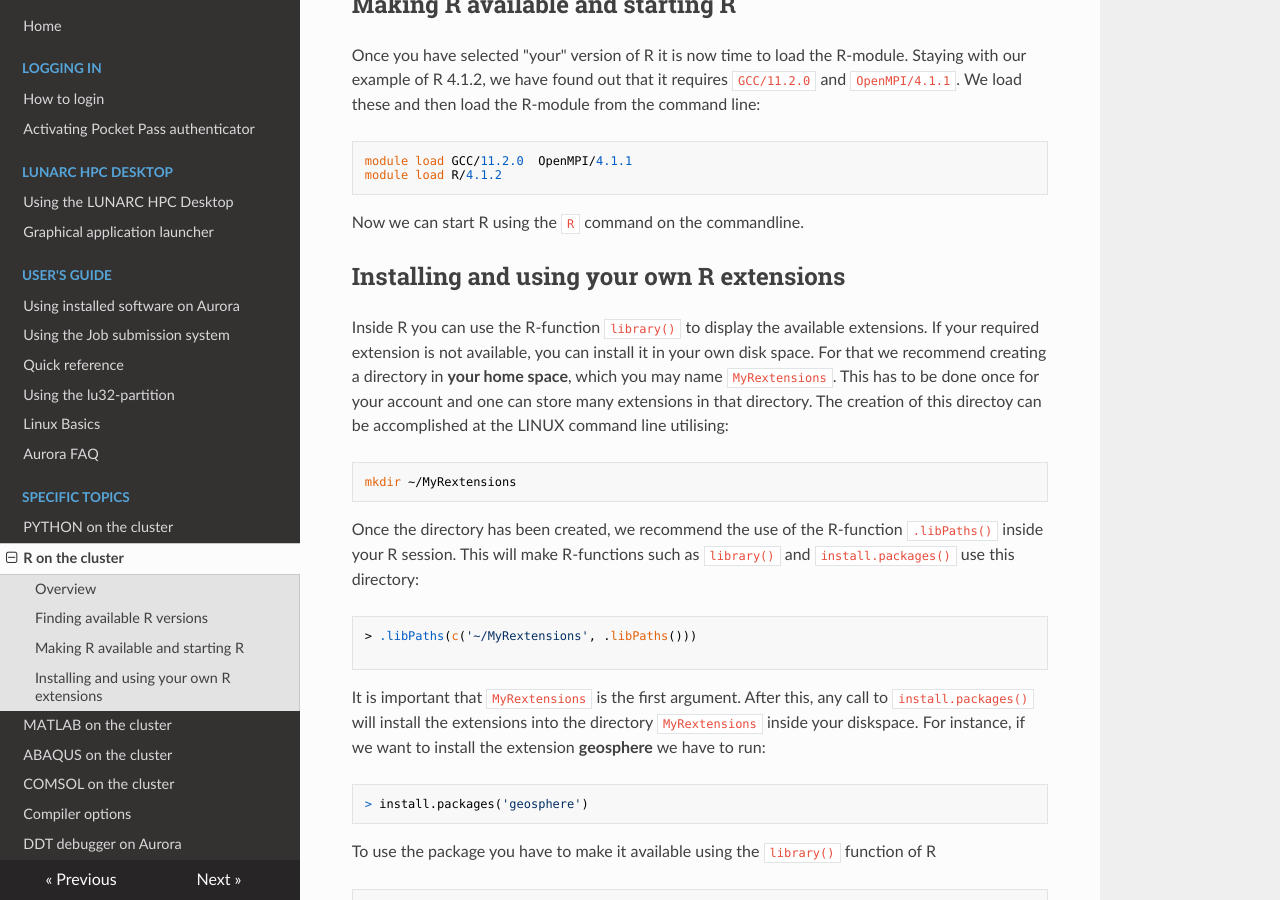
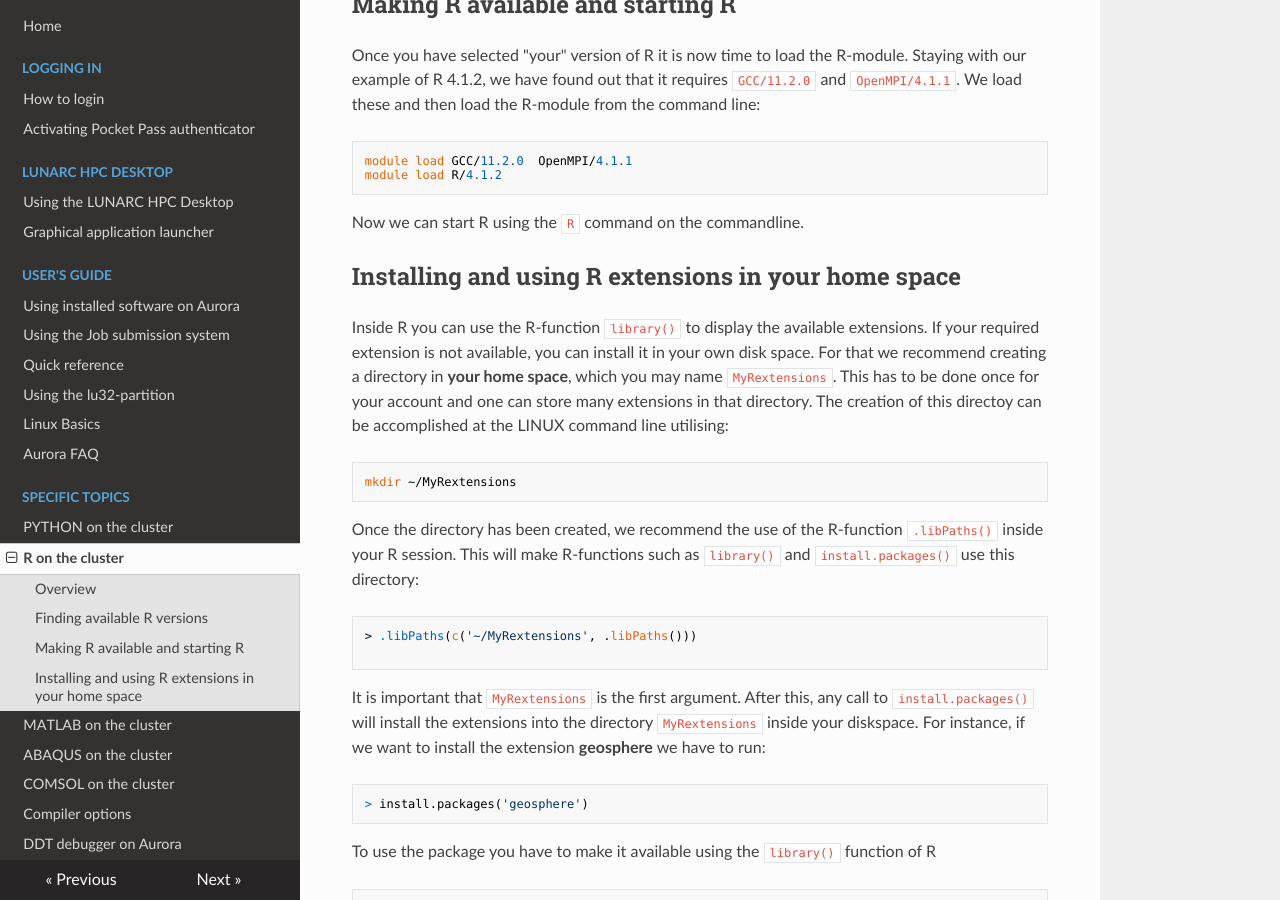
Before and after one commit to lunarc/lunarc_docs, an MkDocs documentation site: the page built from docs/Rscript.md, in a window 1280 px wide and 900 px high, scrolled down 1860 px. Built offline with MkDocs 1.6.1, drawn with Linux system fonts in a browser that asks for light colours; nearby versions of some CDN libraries.

Commit message:
Renamed subsection headline

````diff
--- a/docs/Rscript.md
+++ b/docs/Rscript.md
@@ -107,7 +107,7 @@ module load R/4.1.2
 
 Now we can start R using the `R` command on the commandline.
 
-## Installing and using your own R extensions
+## Installing and using R extensions in your home space
 Inside R you can use the R-function `library()` to display the available extensions.  If your required extension is not available, you can install it in your own disk space.  For that we recommend creating a directory in **your home space**, which you may name `MyRextensions`.  This has to be done once for your account and one can store many extensions in that directory.  The creation of this directoy can be accomplished at the LINUX command line utilising:
 
 ```
````
